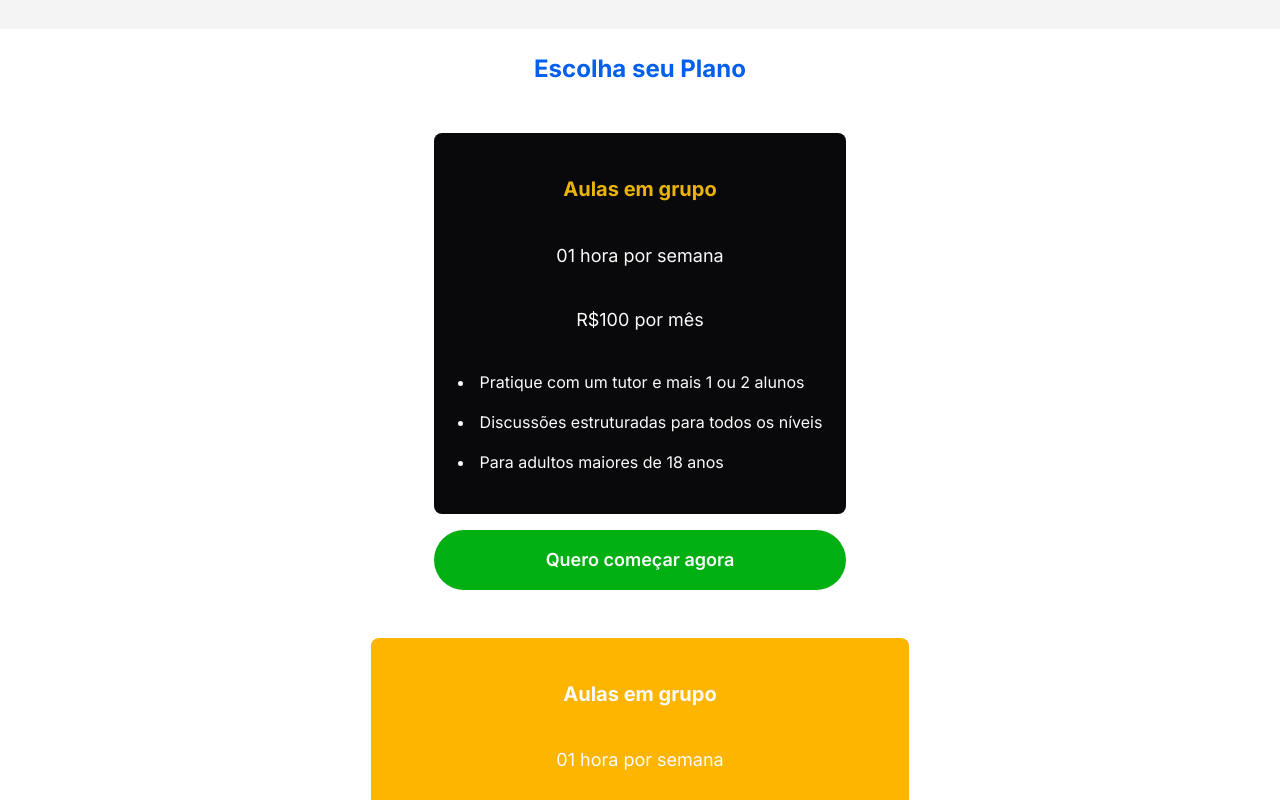
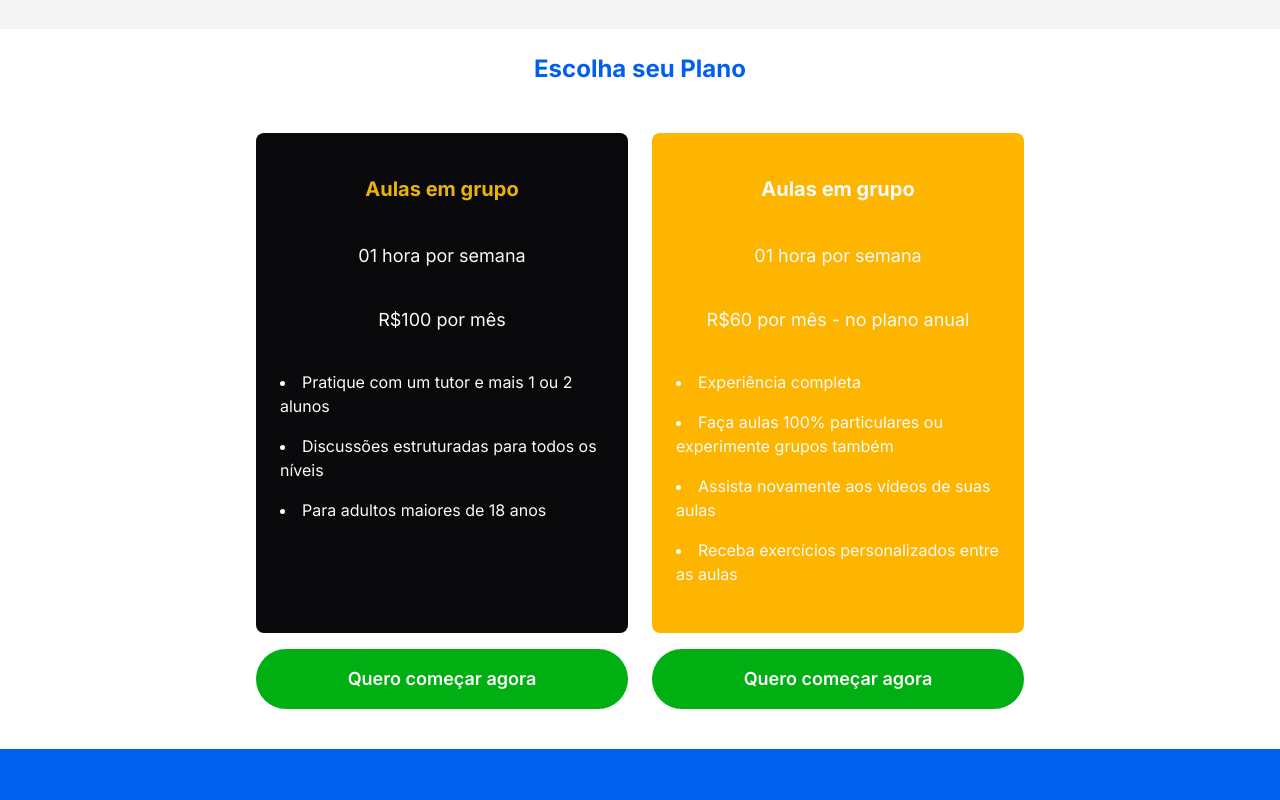
Before and after one commit to gustavogarciac/aceleracao-impulse, a Next.js app: page / in a window 1280 px wide. Shown: the part 5000-5800 px from the top of the page. Built offline with nearby package versions, Linux system fonts and the light colour scheme.

Commit message:
feat: pricing section

```diff
--- a/src/app/_components/sections/pricing-section.tsx
+++ b/src/app/_components/sections/pricing-section.tsx
@@ -9,8 +9,9 @@ export const PricingSection = () => {
         Escolha seu Plano
       </h2>
 
-      <div className="space-y-4">
-        <div className="flex flex-col gap-9 bg-zinc-950 text-zinc-50 w-full rounded-lg px-6 py-10 items-center justify-center">
+      <div className="flex flex-col gap-12 items-center md:flex-row md:items-start md:gap-6 max-w-3xl mx-auto">
+        <div className="space-y-4 w-full">
+          <div className="flex flex-col gap-9 bg-zinc-950 text-zinc-50 w-full rounded-lg px-6 py-10 items-center min-h-[500px] justify-start">
             <h5 className="text-yellow-500 font-bold text-xl leading-relaxed">
               Aulas em grupo
             </h5>
@@ -27,8 +28,8 @@ export const PricingSection = () => {
           <Button>Quero começar agora</Button>
         </div>
 
-      <div className="space-y-4">
-        <div className="flex flex-col gap-9 bg-[#FEB500] text-zinc-50 w-full rounded-lg px-6 py-10 items-center justify-center">
+        <div className="space-y-4 w-full">
+          <div className="flex flex-col gap-9 bg-[#FEB500] text-zinc-50 w-full rounded-lg px-6 py-10 items-center min-h-[500px] justify-start">
             <h5 className="text-zinc-50 font-bold text-xl leading-relaxed">
               Aulas em grupo
             </h5>
@@ -45,6 +46,7 @@ export const PricingSection = () => {
 
           <Button>Quero começar agora</Button>
         </div>
+      </div>
     </section>
   )
 }
```
Lines whose indentation alone changed are shown as unchanged.
